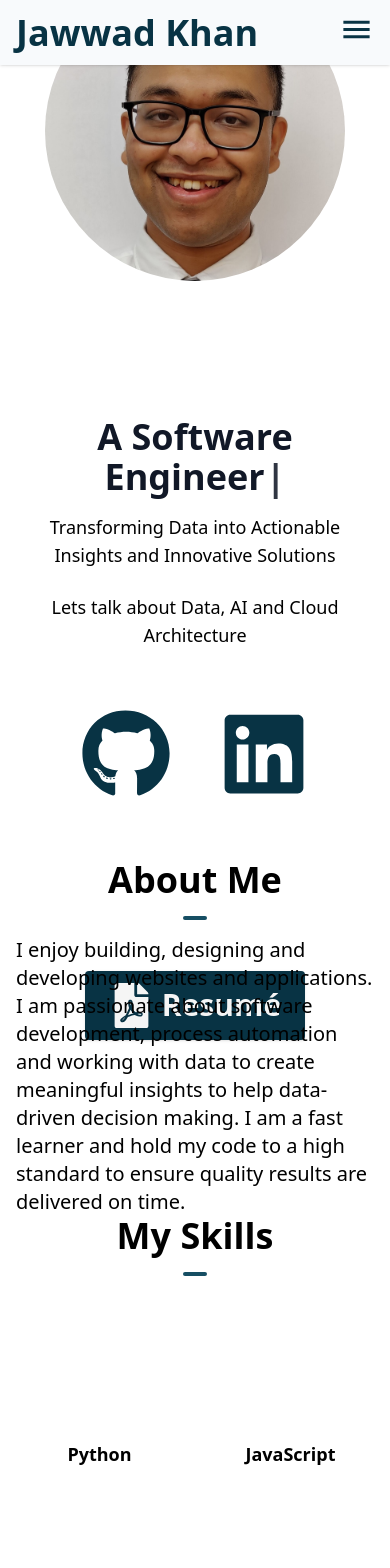
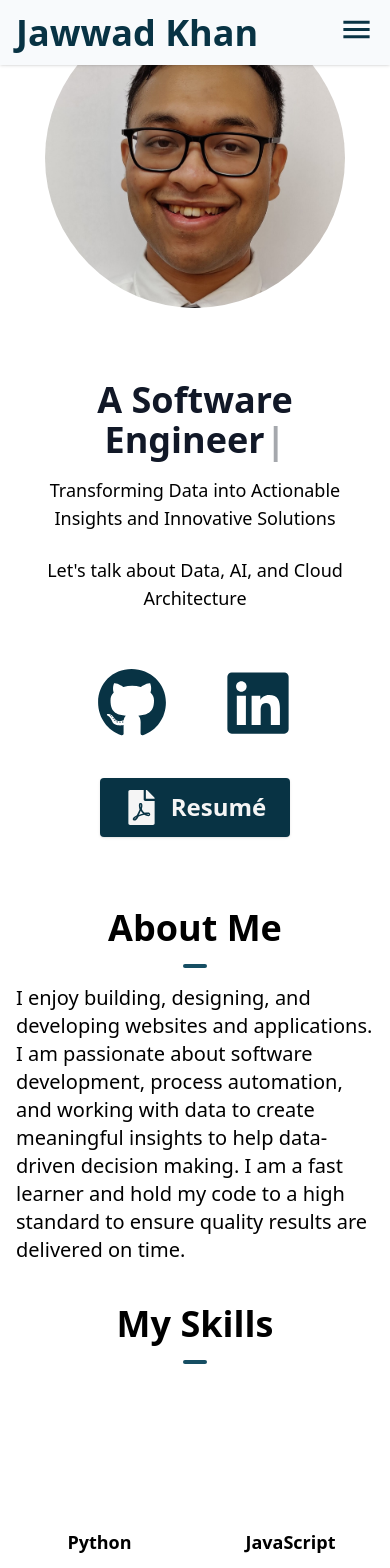
Before and after one commit to JawwadK/tailwind-portfolio, a Next.js app: page / in a window 390 px wide. Shown: the top 1568 px of the page. Built offline with nearby package versions, Linux system fonts and the light colour scheme.

Commit message:
fixed issues with mobile screens

```diff
--- a/components/About.tsx
+++ b/components/About.tsx
@@ -1,30 +1,32 @@
 import React from "react";
 import SlideUp from "./SlideUp";
 
-
-
 const About = () => {
   return (
-    <section id="about">
+    <section id="about" className="mt-16">
+      {" "}
+      {/* Add margin-top to create space between sections */}
       <div className="my-4 pb-12 md:pt-8 md:pb-12">
         <h1 className="text-center font-bold text-4xl">
           About Me
           <hr className="w-6 h-1 mx-auto my-4 bg-cyan-900 border-0 rounded-full" />
         </h1>
         <SlideUp offset="-300px 0px -300px 0px">
-          <div className="flex flex-col space-y-10 items-stretch justify-center align-top  md:text-left md:p-4 md:space-y-0 md:space-x-10">
+          <div className="flex flex-col space-y-10 items-stretch justify-center align-top md:text-left md:p-4 md:space-y-0 md:space-x-10">
             <div className="">
               <p className="text-xl">
-                I enjoy building, designing and developing websites and
+                I enjoy building, designing, and developing websites and
                 applications. I am passionate about software development,
-                process automation and working with data to create meaningful
+                process automation, and working with data to create meaningful
                 insights to help data-driven decision making. I am a fast
                 learner and hold my code to a high standard to ensure quality
                 results are delivered on time.
               </p>
             </div>
           </div>
-          <div className="">
+          <div className="mt-10">
+            {" "}
+            {/* Add margin-top for separation */}
             <h1 className="text-center text-4xl font-bold">My Skills</h1>
             <hr className="w-6 h-1 mx-auto my-4 bg-cyan-900 border-0 rounded-full" />
           </div>
--- a/components/Content.tsx
+++ b/components/Content.tsx
@@ -15,11 +15,11 @@ const Content = () => {
     <>
       <section
         id="home"
-        className="h-screen flex flex-col justify-center items-center"
+        className="min-h-screen flex flex-col justify-center items-center overflow-auto"
       >
         {/* Headshot Section */}
         <SlideInAnimation direction="left">
-          <div className="w-full h-auto flex justify-center items-center mt-64 sm:mt-64">
+          <div className="w-full h-auto flex justify-center items-center sm:mt-64">
             <Image
               className="rounded-full shadow-3xl"
               src="/Headshot Cropped.jpg"
@@ -30,7 +30,7 @@ const Content = () => {
           </div>
         </SlideInAnimation>
         {/* Text Section */}
-        <div className="flex flex-col text-center items-center justify-center mt-12 pt-16 pb-32 sm:py-32 md:text-left md:w-5/5">
+        <div className="flex flex-col text-center items-center justify-center mt-12 md:pb-16 sm:py-32 md:text-left md:w-5/5">
           <TypingAnimation />
           <SlideInAnimation direction="left">
             <p className="text-lg mt-4 mb-6 md:text-2xl text-center md:text-left">
@@ -39,44 +39,47 @@ const Content = () => {
             </p>
 
             <p className="text-lg mt-4 mb-6 md:text-2xl text-center md:text-left">
-              Lets talk about Data, AI and Cloud Architecture
+              Let's talk about Data, AI, and Cloud Architecture
             </p>
           </SlideInAnimation>
+
+          {/* Social Buttons Section */}
           <SlideInAnimation direction="right">
-            <div className="pt-6 md:px-4 text-center md:text-left">
+            <div className="pt-6 md:px-4 flex space-x-6 justify-center md:justify-start">
               <button
-                className="px-6 py-3 rounded transition ease-in-out hover:-translate-y-1 hover:scale-110 duration-100"
+                className="px-4 py-2 rounded transition ease-in-out hover:-translate-y-1 hover:scale-110 duration-100"
                 onClick={() => handleButtonClick("https://github.com/JawwadK")}
               >
                 <FaGithub
                   className="text-cyan-950 hover:text-cyan-500 dark:text-white"
-                  size={90}
+                  size={70}
                 />
               </button>
               <button
-                className="px-6 py-3 rounded transition ease-in-out hover:-translate-y-1 hover:scale-110 duration-100"
+                className="px-4 py-2 rounded transition ease-in-out hover:-translate-y-1 hover:scale-110 duration-100"
                 onClick={() =>
                   handleButtonClick("https://www.linkedin.com/in/jawwad77/")
                 }
               >
                 <FaLinkedin
                   className="text-cyan-950 hover:text-cyan-500 dark:text-white"
-                  size={90}
+                  size={70}
                 />
               </button>
             </div>
           </SlideInAnimation>
-        </div>
 
-        <div className="flex flex-row text-center items-center justify-center mb-12 py-8">
+          {/* Resume Button */}
           <SlideInAnimation direction="right">
-            <button
-              className="flex items-center justify-center text-3xl text-neutral-100 font-semibold px-6 py-3 bg-cyan-950 rounded shadow hover:bg-cyan-600 dark:bg-white dark: dark:text-neutral-950 transition ease-in-out hover:-translate-y-1 hover:scale-110 duration-100"
-              onClick={() => handleButtonClick("/Jawwad_Resume.pdf")}
-            >
-              <FaFilePdf size={45} className="mr-2" />
-              <span>Resumé</span>
-            </button>
+            <div className="mt-8 flex justify-center">
+              <button
+                className="flex items-center justify-center text-2xl sm:text-3xl font-semibold px-6 py-3 bg-cyan-950 text-neutral-100 rounded shadow hover:bg-cyan-600 dark:bg-white dark:text-neutral-950 transition ease-in-out hover:-translate-y-1 hover:scale-110 duration-100"
+                onClick={() => handleButtonClick("/Jawwad_Resume.pdf")}
+              >
+                <FaFilePdf size={35} className="mr-3" />
+                <span>Resumé</span>
+              </button>
+            </div>
           </SlideInAnimation>
         </div>
       </section>
```
